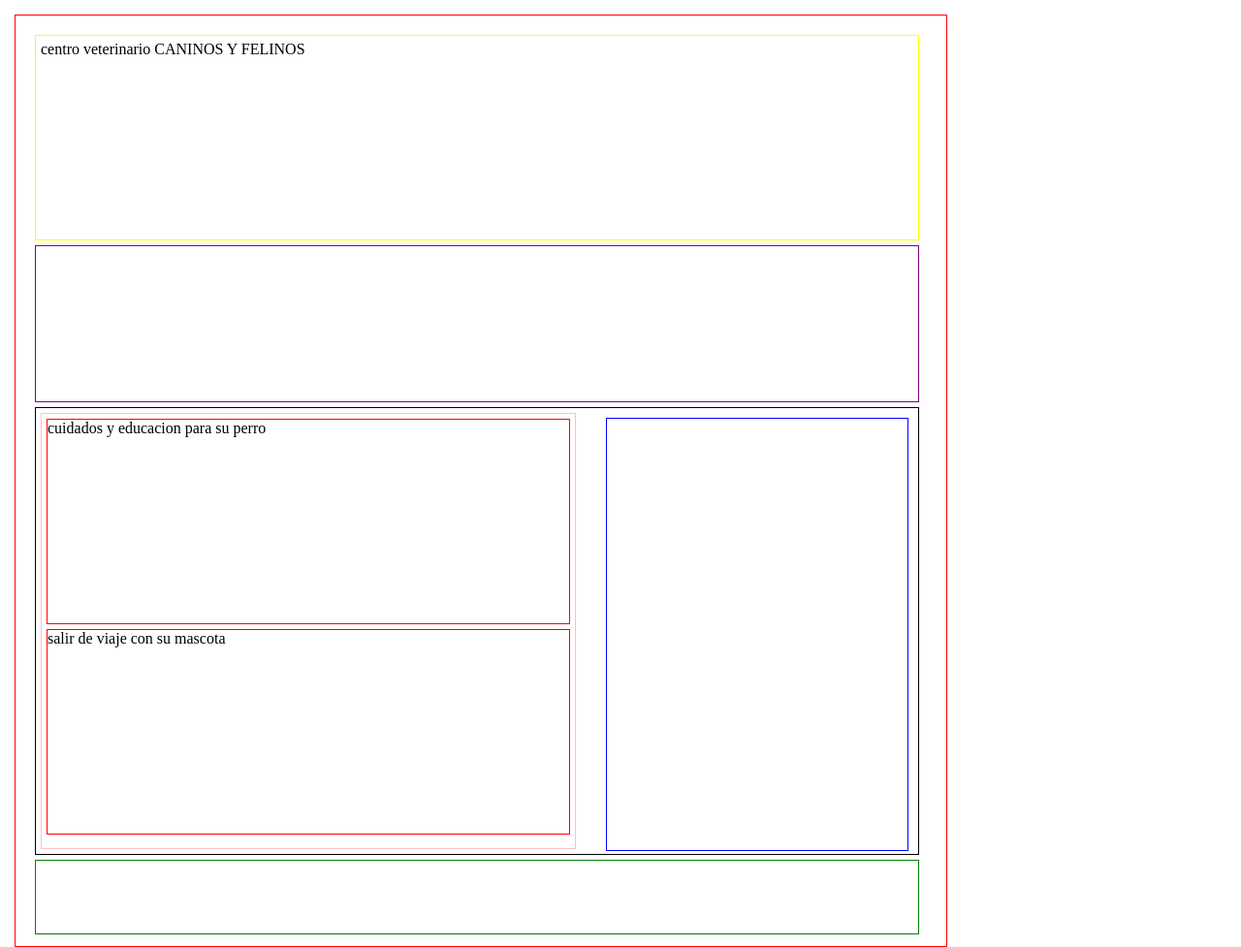
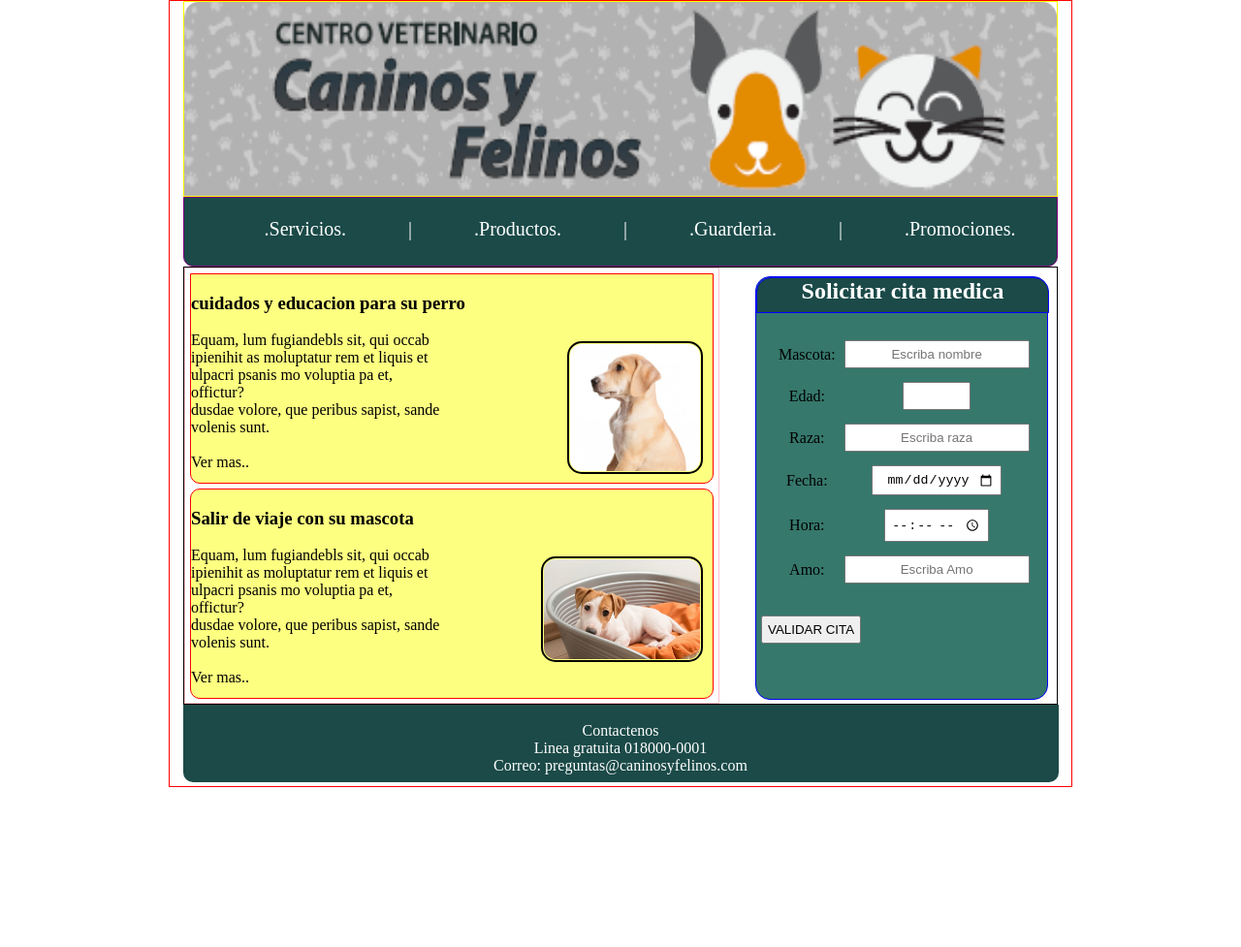
Before and after one commit to BrayanT99/BrayanT99.github.io, a plain HTML site: page index.html in a window 1280 px wide. Shown: the whole page at 97% size. After the commit the page ends 812 px from the top, so only its background shows below. Drawn offline with Linux system fonts and the light colour scheme.

Commit message:
actualice

```diff
--- a/estilos.css
+++ b/estilos.css
@@ -4,34 +4,58 @@
 }
 html {blackground-color:black;}
 
-body {width: 930px;height: 930px;margin:auto; background-color: white}
+body {width: 930px;height: 810px;margin:auto; padding: auto; background-color: white}
 
 .tabla{
 	border: 1px solid red;
-	padding: 15px;
-	margin: 15px;
+	padding: auto;
+	margin: auto;
 }
 
-.encabezado{
+header {
 	border: 1px solid yellow;
-	padding: 5px;
-	margin: 5px;
+	margin: auto;
+	padding: auto;
 	height: 200px;
 	width: 900px;
 }
 
+header img {
+	width: 100%;
+	height: 100%;
+	border-top-right-radius: 15px;
+	border-top-left-radius: 15px;
+}
+
 .barradenavegacion{
+	text-align: center;
 	border: 1px solid purple;
-	padding: 5px;
-	margin: 5px;
-	height: 150px;
+	margin: auto;
+	padding: auto;
+	height: 70px;
 	width: 900px;
+	background-color: #1B4A48;
+	border-bottom-left-radius: 10px;
+	border-bottom-right-radius: 10px;
+}
+
+.barradenavegacion ul{
+	list-style: none;
+	padding-top: 5px;
+}
+
+.barradenavegacion ul li{
+	display: inline;
+	color: #ffffff;
+	padding: 10px;
+	margin: 20px;
+	font-size: 20px;
 }
 
 .inicio{
 	border: 1px solid black;
-	padding: 5px;
-	margin: 5px;
+	padding: auto;
+	margin: auto;
 	height: 450px;
 	width: 900px;
 }
@@ -45,29 +69,99 @@ body {width: 930px;height: 930px;margin:auto; background-color: white}
 
 .contenido1{
 	border: 1px solid red;
+
+	background-color: rgba(253, 255, 128, 1);
 	margin: 5px;
-	height: 210px;
+	height: 215px;
+	border-bottom-left-radius: 10px;
+	border-bottom-right-radius: 10px;
+	text-align: left;
 }
 
+.contenido1 img{
+	border: 2px solid black;
+	width: 25%;
+	height: 25%;
+	margin: 10px;
+	padding: 1px;
+	border-top-right-radius: 15px;
+	border-top-left-radius: 15px;
+	border-bottom-left-radius: 15px;
+	border-bottom-right-radius: 15px;
+	float: right;
+}
 .contenido2{
 	border: 1px solid red;
+	background-color: rgba(253, 255, 128, 1);
 	margin: 5px;
-	height: 210px;
+	height: 215px;
+	border-bottom-left-radius: 10px;
+	border-bottom-right-radius: 10px;
+	border-top-right-radius: 10px;
+	border-top-left-radius: 10px;
+}
+
+.contenido2 img{
+	border: 2px solid black;
+	width: 30%;
+	height: 50%;
+	margin: 10px;
+	padding: 1px;
+	border-top-right-radius: 15px;
+	border-top-left-radius: 15px;
+	border-bottom-left-radius: 15px;
+	border-bottom-right-radius: 15px;
+	float: right;
 }
 
 .for{
-border: 1px solid blue;
-padding: 5px;
-margin: 5px;
-width: 300px;
-height: 435px;
-float: right;
+ border: 1px solid blue;
+ background-color: hsl(169, 38%, 34%);
+ padding: 0%;
+ margin: 1%;
+ width: 300px;
+ height: 435px;
+ border-top-right-radius: 15px;
+ border-top-left-radius: 15px;
+ border-bottom-left-radius: 15px;
+ border-bottom-right-radius: 15px;
+ float: right;
+}
+
+.for h1{
+	border: 1px solid blue;
+	text-align: center;
+	background-color: #1B4A48;
+	color: #ffffff;
+	height: 35px;
+	width: 100%;
+	margin: auto;
+	padding: auto;
+	border-top-right-radius: 15px;
+    border-top-left-radius: 15px;
+    float: auto;
 }
 
 .cel{
-	border: 1px solid green;
+	background-color: #1B4A48;
+	width: 903px;
+	height: 80px;
+	margin: auto;
+	padding: auto;
+	border-bottom-left-radius: 10px;
+	border-bottom-right-radius: 10px;
+	text-align: center;
+	color: #ffffff;
+}
+
+.for table{
+	margin: 10px;
+	padding: 10px;
+	text-align: center;
+}
+
+.for input {
+	margin: 5px;
 	padding: 5px;
-	margin: 5px;
-	width: 900px;
-	height: 65px;
+	text-align: center;
 }
--- a/index.html
+++ b/index.html
@@ -7,21 +7,82 @@
 </head>
 <body class="tabla">
 
-		<header class="encabezado">centro veterinario CANINOS Y FELINOS</header>
+		<header>
+			<img src="imagenes/gato.png" alt=""></header>
 
-	    <nav class="barradenavegacion"></nav>
+	    <nav class="barradenavegacion">
+	    	<ul>
+	    		<li>.Servicios.</li>
+	    		<li class="border"><span>|</span></li>
+	    		<li>.Productos.</li>
+	    		<li class="border"><span>|</span></li>
+	    		<li>.Guarderia.</li>
+	    		<li class="border"><span>|</span></li>
+	    		<li>.Promociones.</li>
+	    	</ul>
+	    </nav>
 
 	<main class="inicio">
 
 
+
 		<section class="contenido">
-			<article class="contenido1">cuidados y educacion para su perro</article>
-			<article class="contenido2">salir de viaje con su mascota</article>
+			<article class="contenido1">
+				<h1>cuidados y educacion para su perro</h1>
+				<p>
+                <img src="imagenes/perrito.png" align="right">Equam, lum fugiandebls sit, qui occab<br>ipienihit as moluptatur rem et liquis et<br>ulpacri psanis mo voluptia pa et,<br>
+				offictur?<br>
+			    dusdae volore, que peribus sapist, sande<br>volenis sunt.<br><br> Ver mas..</p>
+		    </article>
+			<article class="contenido2">
+				<h1>Salir de viaje con su mascota</h1>
+				<p>
+				<img src="imagenes/cachorro.png" align="right">Equam, lum fugiandebls sit, qui occab<br>ipienihit as moluptatur rem et liquis et<br>ulpacri psanis mo voluptia pa et,<br>
+				offictur?<br>
+			    dusdae volore, que peribus sapist, sande<br>volenis sunt.<br><br> Ver mas..</p>
+			</article>
 		</section>
 
-		<aside class="for"></aside>
-
+		<aside class="for">
+			<h1>Solicitar cita medica</h1>
+			<form action="" method="">
+				<table>
+					<tr>
+						<td><label for="nom">Mascota:</label></td>
+						<td><input type="text" name="nom" value="" placeholder="Escriba nombre"></td>
+					</tr>
+					<tr>
+						<td><label for="nom">Edad:</label></td>
+						<td><input type="number" name="age" id="age" min="0" max="100" step="1"></td>
+					</tr>
+					<tr>
+						<td><label for="nom">Raza:</label></td>
+						<td><input type="text" name="Raza" value="" placeholder="Escriba raza"></td>
+					</tr>
+					<tr>
+						<td><label for="nom">Fecha:</label></td>
+						<td><input type="date" name="date" id="date"></td>
+					</tr>
+					<tr>
+						<td><label for="nom">Hora:</label></td>
+						<td><input type="time" name="time" id="time"></td>
+					</tr>
+					<tr>
+						<td><label for="nom">Amo:</label></td>
+						<td><input type="text" name="Amo" value="" placeholder="Escriba Amo"></td>
+					</tr>
+				</table>
+			</form>
+			<input type="submit" name="Validar" id="VALIDAR CITA" value="VALIDAR CITA">
+		</aside>
     </main>
-    <footer class="cel"></footer>
+  <footer class="cel">
+  	<br>
+     <h7>Contactenos</h7>
+     <br>
+     <h7>Linea gratuita 018000-0001</h7>
+     <br>
+     <h7>Correo: preguntas@caninosyfelinos.com</h7>
+  </footer>
 </body>
 </html>
```
Also changed, not shown: imagenes/cachorro.png (added), imagenes/gato.png (added), imagenes/perrito.png (added).
